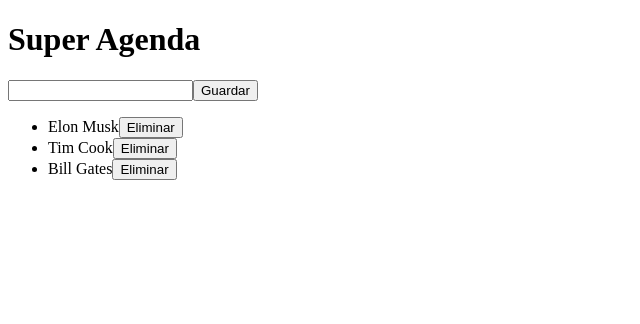
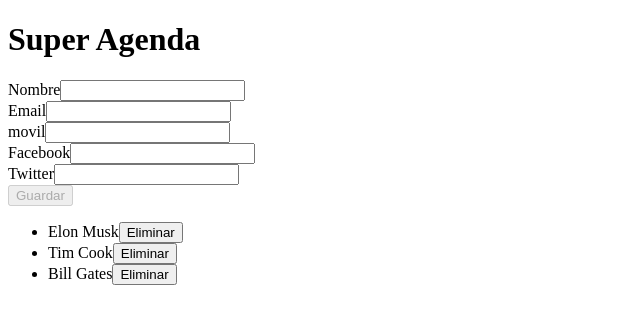
Before and after one commit to javivega/AgendaAngular4, an Angular app: page / in a window 1280 px wide. Shown: the top 324 px of the page, without its empty margins (0-640 px from the left). Built offline with nearby package versions, Linux system fonts and the light colour scheme.

Commit message:
Acabo Angular Forms

```diff
--- a/src/app/formulario-alta/formulario-alta.component.css
+++ b/src/app/formulario-alta/formulario-alta.component.css
@@ -0,0 +1,7 @@
+input.ng-touched.ng-invalid {
+    border: 1px solid red;
+}
+
+input.ng-touched.ng-valid {
+    border: 1px solid green;
+}
--- a/src/app/formulario-alta/formulario-alta.component.html
+++ b/src/app/formulario-alta/formulario-alta.component.html
@@ -4,6 +4,29 @@
 en todos los puntos de mi app, que este componente no necesite saber nada de ellos solo que tiene que guardar y que sean los otros lo que seman que hay que hace con ellos
 -->
 <!--Lo que escriba en la caja de texto se va almacenar en un atributo llamado nombre-->
-<input type="text" [(ngModel)]="nombre">
-<!--Como voy a notificar tendre que exponer un output en mi formulario.ts un emisor de eventos-->
-<button (click)="notificarCreaccionContacto()">Guardar</button>
+
+<form ngForm #contacto="ngForm" (ngSubmit)="notificarCreaccionContacto(contacto)">
+    <div>
+        <label for="nombre">Nombre</label>
+        <input type="text" ngModel id="nombre" name="nombre" #nombre="ngModel" required minlength="3">
+    </div>
+    <div *ngIf="nombre.touched && nombre.invalid">El nombre es un campo obligatorio</div>
+    <div>
+        <label for="nombre">Email</label>
+        <input type="text" ngModel id="email" name="email">
+    </div>
+    <div>
+        <label for="movil">movil</label>
+        <input type="text" ngModel id="movil" name="movil">
+    </div>
+    <div>
+        <label for="facebook">Facebook</label>
+        <input type="text" ngModel id="facebook" name="facebook">
+    </div>
+    <div>
+        <label for="twitter">Twitter</label>
+        <input type="text" ngModel id="twitter" name="twitter">
+    </div>
+    <!--Como voy a notificar tendre que exponer un output en mi formulario.ts un emisor de eventos-->
+    <button type="submit" [disabled]="contacto.invalid">Guardar</button>
+</form>
--- a/src/app/formulario-alta/formulario-alta.component.ts
+++ b/src/app/formulario-alta/formulario-alta.component.ts
@@ -1,5 +1,6 @@
 import { Component, OnInit, Output, EventEmitter } from '@angular/core';
 import { Contacto } from '../contacto';
+import { FormGroup } from '@angular/forms';
 
 @Component({
   selector: 'formulario-alta',
@@ -8,7 +9,7 @@
 })
 export class FormularioAltaComponent implements OnInit {
 
-  nombre: string;
+
   //Creo mi atributo que sera un evento que sera el que se emita luego mas tarde, para notificar.
   @Output() alCrearContacto: EventEmitter<Contacto>;
 
@@ -19,9 +20,9 @@
   ngOnInit() {
   }
 
-  notificarCreaccionContacto(): void{
+  notificarCreaccionContacto(formulario: FormGroup): void{
     // Creo un nuevo objeto del tipo contacto a partir del nombre introducido en la caja de texto
-    let contacto: Contacto = new Contacto(this.nombre);
+    let contacto: Contacto = formulario.value as Contacto;
     this.alCrearContacto.emit(contacto);
   }
 
```
